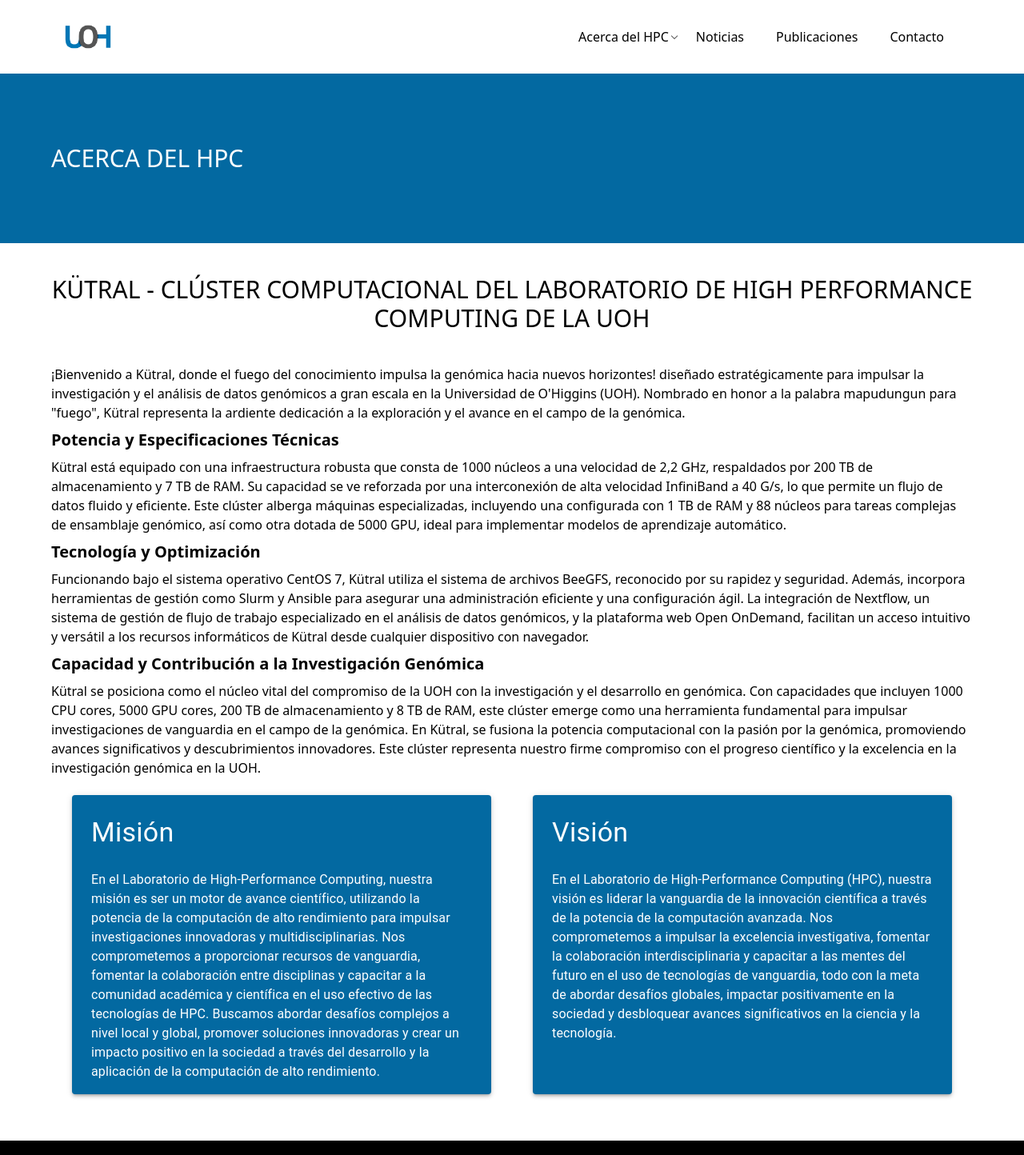
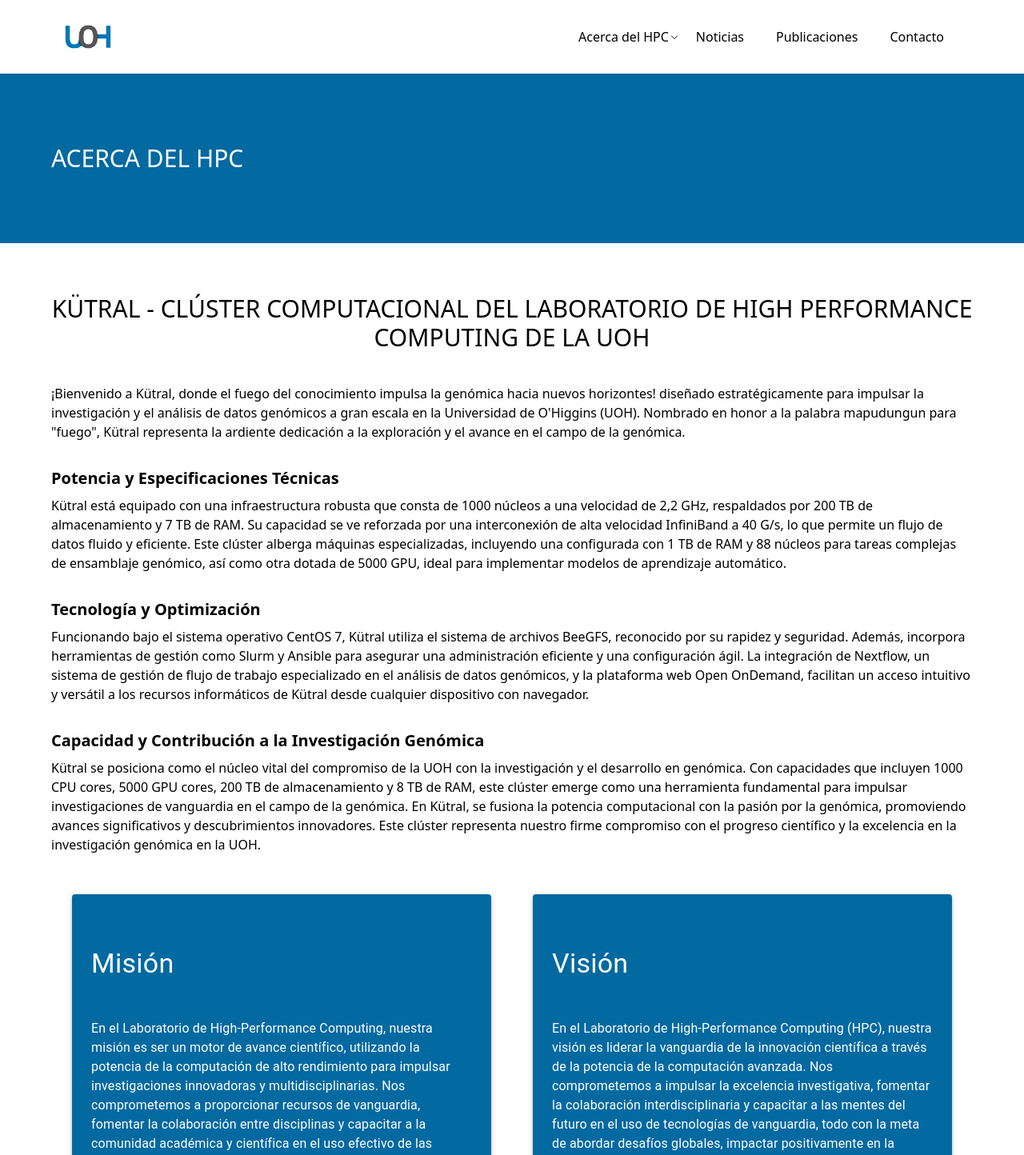
Before and after one commit to Limir-Software-Solutions/hpc-frontend, a React (Create React App) app: page /AcercaDe in a window 1280 px wide. Shown: the top 1444 px of the page at 80% size. Built offline with nearby package versions, Linux system fonts and the light colour scheme.

Commit message:
change some styles

```diff
--- a/src/pages/AcercaDe/index.jsx
+++ b/src/pages/AcercaDe/index.jsx
@@ -16,7 +16,7 @@ const AcercaDe = () => {
       </div>
       <Container>
         <div className="flex flex-col mb-3  ">
-          <h1 className="text-3xl text-black font-medium text-center my-10 uppercase ">
+          <h1 className="text-3xl text-black font-medium text-center mt-16 mb-10 uppercase ">
             Kütral - Clúster Computacional del Laboratorio de High Performance
             Computing de la UOH
           </h1>
@@ -26,7 +26,7 @@ const AcercaDe = () => {
           escala en la Universidad de O'Higgins (UOH). Nombrado en honor a la
           palabra mapudungun para "fuego", Kütral representa la ardiente
           dedicación a la exploración y el avance en el campo de la genómica.
-          <h1 className="text-xl text-black font-bold text-left my-2">
+          <h1 className="text-xl text-black font-bold text-left mt-8 mb-2">
             Potencia y Especificaciones Técnicas
           </h1>
           Kütral está equipado con una infraestructura robusta que consta de
@@ -38,7 +38,7 @@ const AcercaDe = () => {
           núcleos para tareas complejas de ensamblaje genómico, así como otra
           dotada de 5000 GPU, ideal para implementar modelos de aprendizaje
           automático.
-          <h1 className="text-xl text-black font-bold text-left my-2">
+          <h1 className="text-xl text-black font-bold text-left mt-8 mb-2">
             Tecnología y Optimización
           </h1>
           Funcionando bajo el sistema operativo CentOS 7, Kütral utiliza el
@@ -49,7 +49,7 @@ const AcercaDe = () => {
           especializado en el análisis de datos genómicos, y la plataforma web
           Open OnDemand, facilitan un acceso intuitivo y versátil a los recursos
           informáticos de Kütral desde cualquier dispositivo con navegador.
-          <h1 className="text-xl text-black font-bold text-left my-2 ">
+          <h1 className="text-xl text-black font-bold text-left mt-8 mb-2">
             Capacidad y Contribución a la Investigación Genómica
           </h1>
           Kütral se posiciona como el núcleo vital del compromiso de la UOH con
@@ -65,20 +65,24 @@ const AcercaDe = () => {
         </div>
       </Container>
       <Container>
-        <div className="flex sm:flex-row flex-col  mb-12 justify-between ">
+        <div className="flex sm:flex-row flex-col mt-10 mb-12 justify-between ">
           <Card
             sx={{
               boxShadow: 3,
               backgroundColor: "#0369A1",
               marginX: "26px",
               marginY: "10px",
+              paddingY: "4rem"
+
+
             }}
           >
             <Container>
               <Typography
                 variant="h4"
                 sx={{
-                  marginY: "26px",
+                  marginTop: "2px",
+                  marginBottom: "3rem",
                   color: "#FFFFFF",
                 }}
               >
@@ -106,13 +110,15 @@ const AcercaDe = () => {
               backgroundColor: "#0369A1",
               marginX: "26px",
               marginY: "10px",
+              paddingY: "4rem"
             }}
           >
             <Container>
               <Typography
                 variant="h4"
                 sx={{
-                  marginY: "26px",
+                  marginTop: "2px",
+                  marginBottom: "3rem",
                   color: "#FFFFFF",
                 }}
               >
--- a/src/pages/Home/index.jsx
+++ b/src/pages/Home/index.jsx
@@ -17,7 +17,12 @@ export default function Home() {
     <>
       <Carousel slides={slides}/>
       <Container>
-        <div className="justify-between items-center flex my-16 flex-col sm:flex-row">
+        <h1
+          className="text-4xl text-black font-medium text-center my-20 uppercase"
+        >
+          Esta es la información que necesitas saber sobre el HPC
+        </h1>
+        <div className="justify-between items-center flex mb-16 flex-col sm:flex-row">
           <a href="/Equipo">
           <Cards
             imagen="/static/images/Presentación Cluster-10.JPG"
--- a/src/pages/Noticias/index.jsx
+++ b/src/pages/Noticias/index.jsx
@@ -32,20 +32,28 @@ export default function Noticias() {
         <Container>
 
             <Grid container spacing={4} sx={{
-                marginBottom: "4rem"
+                marginY: "4rem"
             }}>
                 {  articles.map((article, index) => (
                     <Grid item xs={12} sm={6} md={4} key={index}>
-                        <Card>
+                        <Card sx={{
+                            height: '100%',
+                        }}>
                             {article.image && (
                                 <CardMedia
                                     component="img"
-                                    height="140"
                                     image={ article.image.src }
                                     alt={article.image.title}
+                                    sx={{
+                                        height: 300,
+                                    }}
                                 />
                             )}
-                            <CardContent>
+                            <CardContent
+                                sx={{
+                                    height: 200
+                                }}
+                            >
                                 <Typography gutterBottom variant="h5" component="div">
                                     {article.title}
                                 </Typography>
--- a/src/pages/Papers/index.jsx
+++ b/src/pages/Papers/index.jsx
@@ -32,19 +32,25 @@ export default function Papers() {
                 {papers.map((paper, index) => (
                     <div className="flex flex-col my-6">
 
-                        <Card className="border-x border-x-4 shadow-lg ">
+                        <Card className="shadow-lg mb-10">
                             {/* Aquí puedes agregar una imagen si está disponible */}
                             <CardContent>
                                 <Typography gutterBottom variant="h5" component="div">
                                     {paper.title}
                                 </Typography>
+                                <Typography variant="body2" color="text.secondary" sx={{
+                                    marginBottom: "1rem",
+                                    fontWeight: "bold"
+                                }}>
+                                    Fecha de Publicación: {new Date(paper.publicationDate).toLocaleDateString()}
+                                </Typography>
                                 <Typography variant="body2" color="text.secondary">
                                     {paper.abstract}
                                 </Typography>
-                                <Typography variant="body2" color="text.secondary">
-                                    Fecha de Publicación: {new Date(paper.publicationDate).toLocaleDateString()}
-                                </Typography>
-                                <Typography variant="body2" color="text.secondary">
+                                <Typography variant="body2" color="text.secondary" sx={{
+                                    marginTop: "1rem",
+                                    fontWeight: "bold"
+                                }}>
                                     Autores: {paper.authors.map(author => author.name).join(', ')}
                                 </Typography>
                             </CardContent>
```
